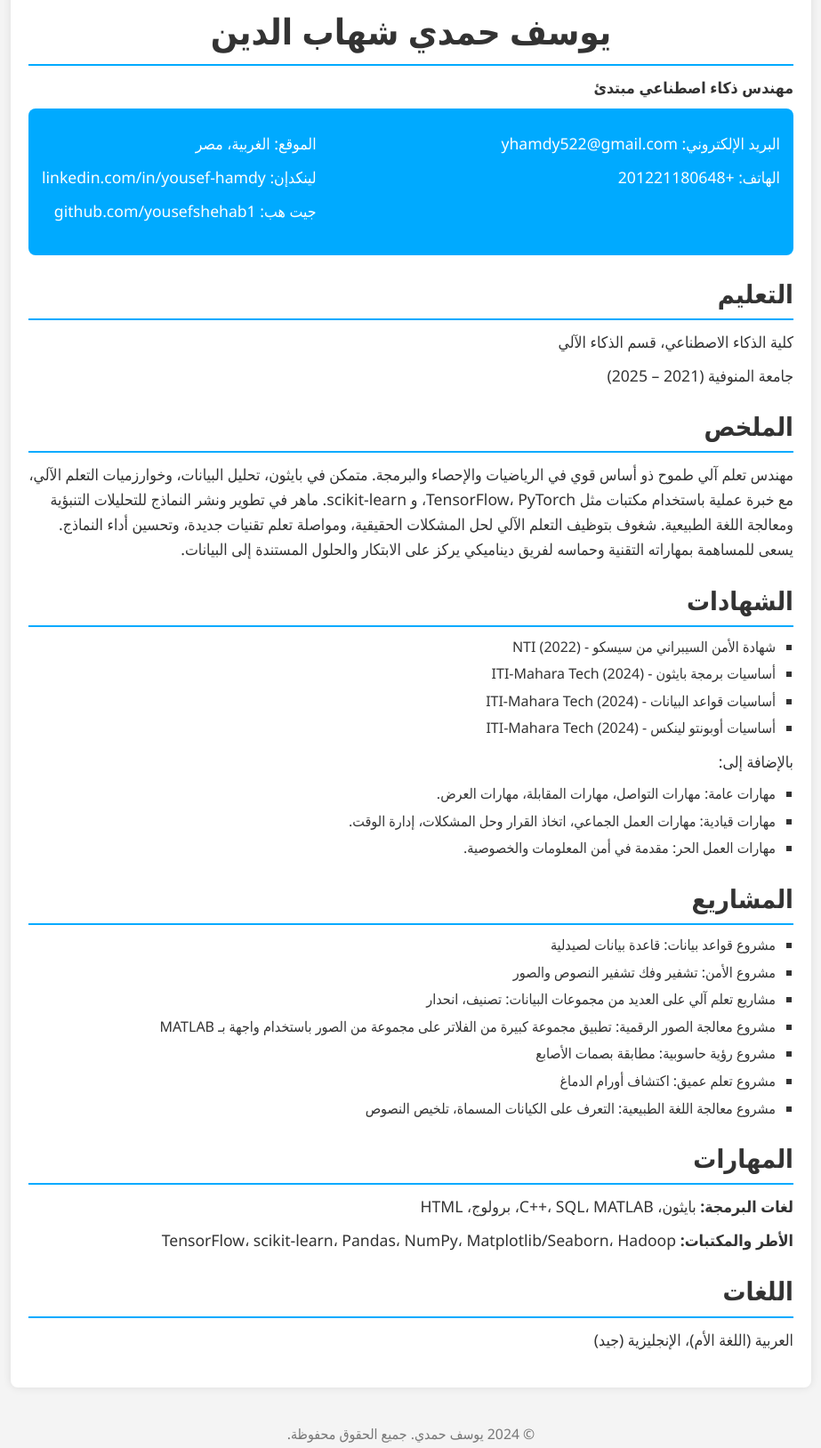
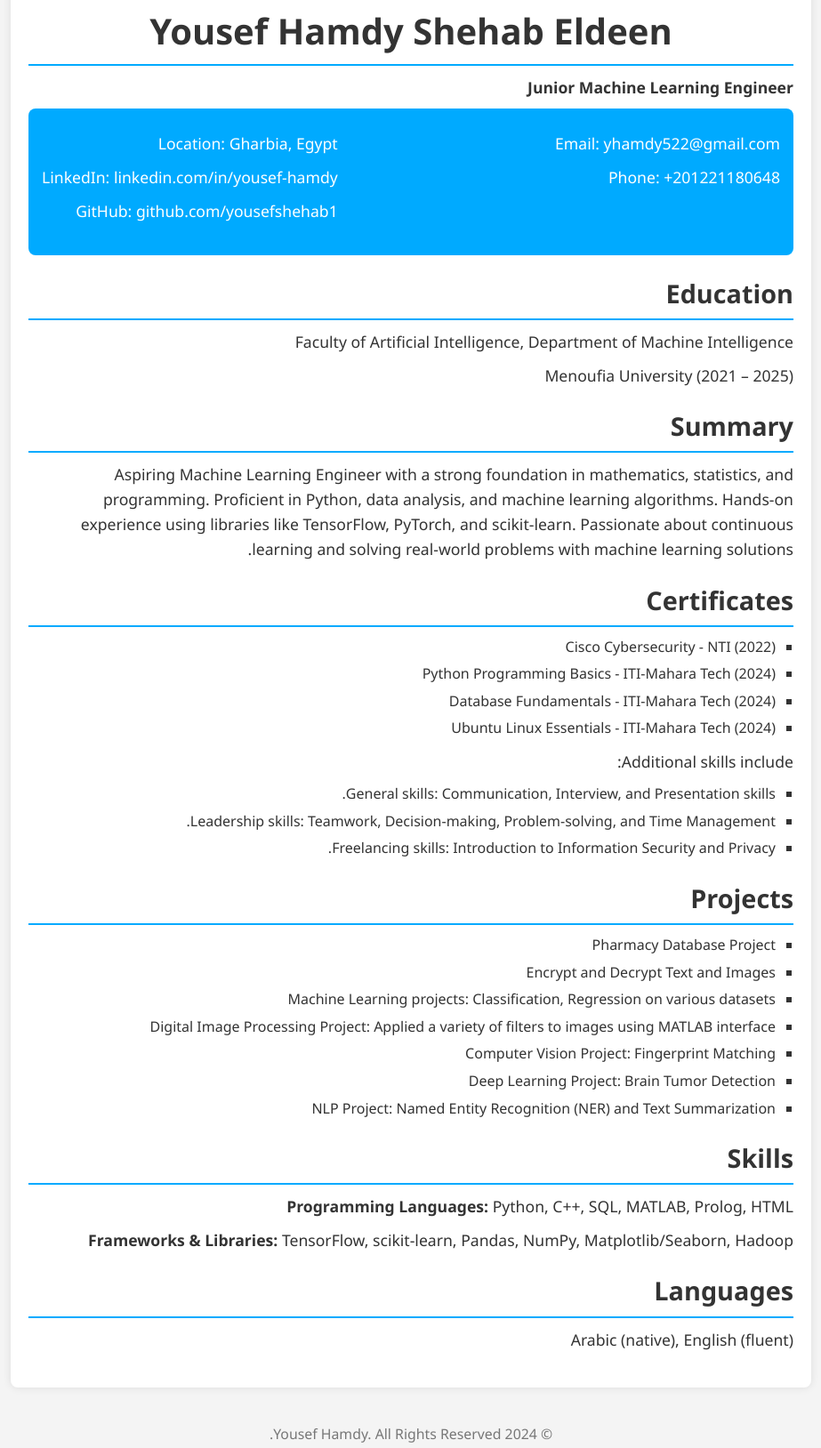
Before and after one commit to yousefshehab1/cv-website, a plain HTML site: page index.html in a window 1280 px wide. Shown: the part 37-1665 px from the top of the page at 89% size, without its empty margins (178-1101 px from the left). Drawn offline with Linux system fonts and the light colour scheme.

Commit message:
Update index.html

```diff
--- a/index.html
+++ b/index.html
@@ -1,81 +1,81 @@
 <!DOCTYPE html>
-<html lang="ar">
+<html lang="en">
 <head>
     <meta charset="UTF-8">
     <meta name="viewport" content="width=device-width, initial-scale=1.0">
-    <title>السيرة الذاتية - يوسف حمدي</title>
+    <title>Yousef Hamdy CV</title>
     <link rel="stylesheet" href="style.css">
 </head>
 <body>
     <div class="container">
-        <h1>يوسف حمدي شهاب الدين</h1>
-        <p><strong>مهندس ذكاء اصطناعي مبتدئ</strong></p>
+        <h1>Yousef Hamdy Shehab Eldeen</h1>
+        <p><strong>Junior Machine Learning Engineer</strong></p>
 
         <div class="contact-info">
             <div>
-                <p>البريد الإلكتروني: <a href="mailto:yhamdy522@gmail.com">yhamdy522@gmail.com</a></p>
-                <p>الهاتف: +201221180648</p>
+                <p>Email: <a href="mailto:yhamdy522@gmail.com">yhamdy522@gmail.com</a></p>
+                <p>Phone: +201221180648</p>
             </div>
             <div>
-                <p>الموقع: الغربية، مصر</p>
-                <p>لينكدإن: <a href="https://linkedin.com/in/yousef-hamdy-82439923b">linkedin.com/in/yousef-hamdy</a></p>
-                <p>جيت هب: <a href="https://github.com/yousefshehab1">github.com/yousefshehab1</a></p>
+                <p>Location: Gharbia, Egypt</p>
+                <p>LinkedIn: <a href="https://linkedin.com/in/yousef-hamdy-82439923b">linkedin.com/in/yousef-hamdy</a></p>
+                <p>GitHub: <a href="https://github.com/yousefshehab1">github.com/yousefshehab1</a></p>
             </div>
         </div>
 
         <div class="section">
-            <h2>التعليم</h2>
-            <p>كلية الذكاء الاصطناعي، قسم الذكاء الآلي</p>
-            <p>جامعة المنوفية (2021 – 2025)</p>
+            <h2>Education</h2>
+            <p>Faculty of Artificial Intelligence, Department of Machine Intelligence</p>
+            <p>Menoufia University (2021 – 2025)</p>
         </div>
 
         <div class="section">
-            <h2>الملخص</h2>
-            <p>مهندس تعلم آلي طموح ذو أساس قوي في الرياضيات والإحصاء والبرمجة. متمكن في بايثون، تحليل البيانات، وخوارزميات التعلم الآلي، مع خبرة عملية باستخدام مكتبات مثل TensorFlow، PyTorch، و scikit-learn. ماهر في تطوير ونشر النماذج للتحليلات التنبؤية ومعالجة اللغة الطبيعية. شغوف بتوظيف التعلم الآلي لحل المشكلات الحقيقية، ومواصلة تعلم تقنيات جديدة، وتحسين أداء النماذج. يسعى للمساهمة بمهاراته التقنية وحماسه لفريق ديناميكي يركز على الابتكار والحلول المستندة إلى البيانات.</p>
+            <h2>Summary</h2>
+            <p>Aspiring Machine Learning Engineer with a strong foundation in mathematics, statistics, and programming. Proficient in Python, data analysis, and machine learning algorithms. Hands-on experience using libraries like TensorFlow, PyTorch, and scikit-learn. Passionate about continuous learning and solving real-world problems with machine learning solutions.</p>
         </div>
 
         <div class="section">
-            <h2>الشهادات</h2>
+            <h2>Certificates</h2>
             <ul>
-                <li>شهادة الأمن السيبراني من سيسكو - NTI (2022)</li>
-                <li>أساسيات برمجة بايثون - ITI-Mahara Tech (2024)</li>
-                <li>أساسيات قواعد البيانات - ITI-Mahara Tech (2024)</li>
-                <li>أساسيات أوبونتو لينكس - ITI-Mahara Tech (2024)</li>
+                <li>Cisco Cybersecurity - NTI (2022)</li>
+                <li>Python Programming Basics - ITI-Mahara Tech (2024)</li>
+                <li>Database Fundamentals - ITI-Mahara Tech (2024)</li>
+                <li>Ubuntu Linux Essentials - ITI-Mahara Tech (2024)</li>
             </ul>
-            <p>بالإضافة إلى:</p>
+            <p>Additional skills include:</p>
             <ul>
-                <li>مهارات عامة: مهارات التواصل، مهارات المقابلة، مهارات العرض.</li>
-                <li>مهارات قيادية: مهارات العمل الجماعي، اتخاذ القرار وحل المشكلات، إدارة الوقت.</li>
-                <li>مهارات العمل الحر: مقدمة في أمن المعلومات والخصوصية.</li>
+                <li>General skills: Communication, Interview, and Presentation skills.</li>
+                <li>Leadership skills: Teamwork, Decision-making, Problem-solving, and Time Management.</li>
+                <li>Freelancing skills: Introduction to Information Security and Privacy.</li>
             </ul>
         </div>
 
         <div class="section">
-            <h2>المشاريع</h2>
+            <h2>Projects</h2>
             <ul>
-                <li>مشروع قواعد بيانات: قاعدة بيانات لصيدلية</li>
-                <li>مشروع الأمن: تشفير وفك تشفير النصوص والصور</li>
-                <li>مشاريع تعلم آلي على العديد من مجموعات البيانات: تصنيف، انحدار</li>
-                <li>مشروع معالجة الصور الرقمية: تطبيق مجموعة كبيرة من الفلاتر على مجموعة من الصور باستخدام واجهة بـ MATLAB</li>
-                <li>مشروع رؤية حاسوبية: مطابقة بصمات الأصابع</li>
-                <li>مشروع تعلم عميق: اكتشاف أورام الدماغ</li>
-                <li>مشروع معالجة اللغة الطبيعية: التعرف على الكيانات المسماة، تلخيص النصوص</li>
+                <li>Pharmacy Database Project</li>
+                <li>Encrypt and Decrypt Text and Images</li>
+                <li>Machine Learning projects: Classification, Regression on various datasets</li>
+                <li>Digital Image Processing Project: Applied a variety of filters to images using MATLAB interface</li>
+                <li>Computer Vision Project: Fingerprint Matching</li>
+                <li>Deep Learning Project: Brain Tumor Detection</li>
+                <li>NLP Project: Named Entity Recognition (NER) and Text Summarization</li>
             </ul>
         </div>
 
         <div class="section">
-            <h2>المهارات</h2>
-            <p><strong>لغات البرمجة:</strong> بايثون، C++، SQL، MATLAB، برولوج، HTML</p>
-            <p><strong>الأطر والمكتبات:</strong> TensorFlow، scikit-learn، Pandas، NumPy، Matplotlib/Seaborn، Hadoop</p>
+            <h2>Skills</h2>
+            <p><strong>Programming Languages:</strong> Python, C++, SQL, MATLAB, Prolog, HTML</p>
+            <p><strong>Frameworks & Libraries:</strong> TensorFlow, scikit-learn, Pandas, NumPy, Matplotlib/Seaborn, Hadoop</p>
         </div>
 
         <div class="section">
-            <h2>اللغات</h2>
-            <p>العربية (اللغة الأم)، الإنجليزية (جيد)</p>
+            <h2>Languages</h2>
+            <p>Arabic (native), English (fluent)</p>
         </div>
     </div>
     <footer>
-        <p>© 2024 يوسف حمدي. جميع الحقوق محفوظة.</p>
+        <p>© 2024 Yousef Hamdy. All Rights Reserved.</p>
     </footer>
 </body>
 </html>
```
